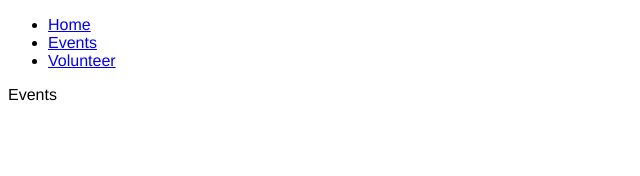
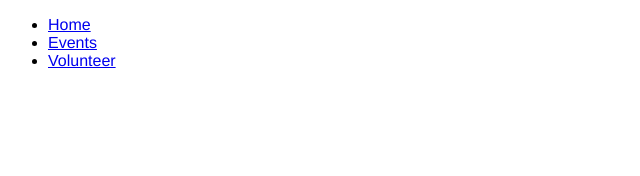
Before and after one commit to ChaoticWyrme/c-square, a React (Create React App) app: page /events in a window 1280 px wide. Shown: the top 176 px of the page, without its empty margins (0-640 px from the left). Built offline with nearby package versions, Linux system fonts and the light colour scheme.

Commit message:
Updates to events

```diff
--- a/src/Events.js
+++ b/src/Events.js
@@ -1,10 +1,21 @@
 import React, { Component } from 'react';
+import './Events.css';
 
 class Events extends Component {
   render() {
     return (
       <div>
-        Events
+        <Event></Event>
+      </div>
+    )
+  }
+}
+
+class Event extends Component {
+  render() {
+    return (
+      <div>
+        <h4>{this.title}</h4>
       </div>
     )
   }
```
Also changed, not shown: src/Events.css (added).
